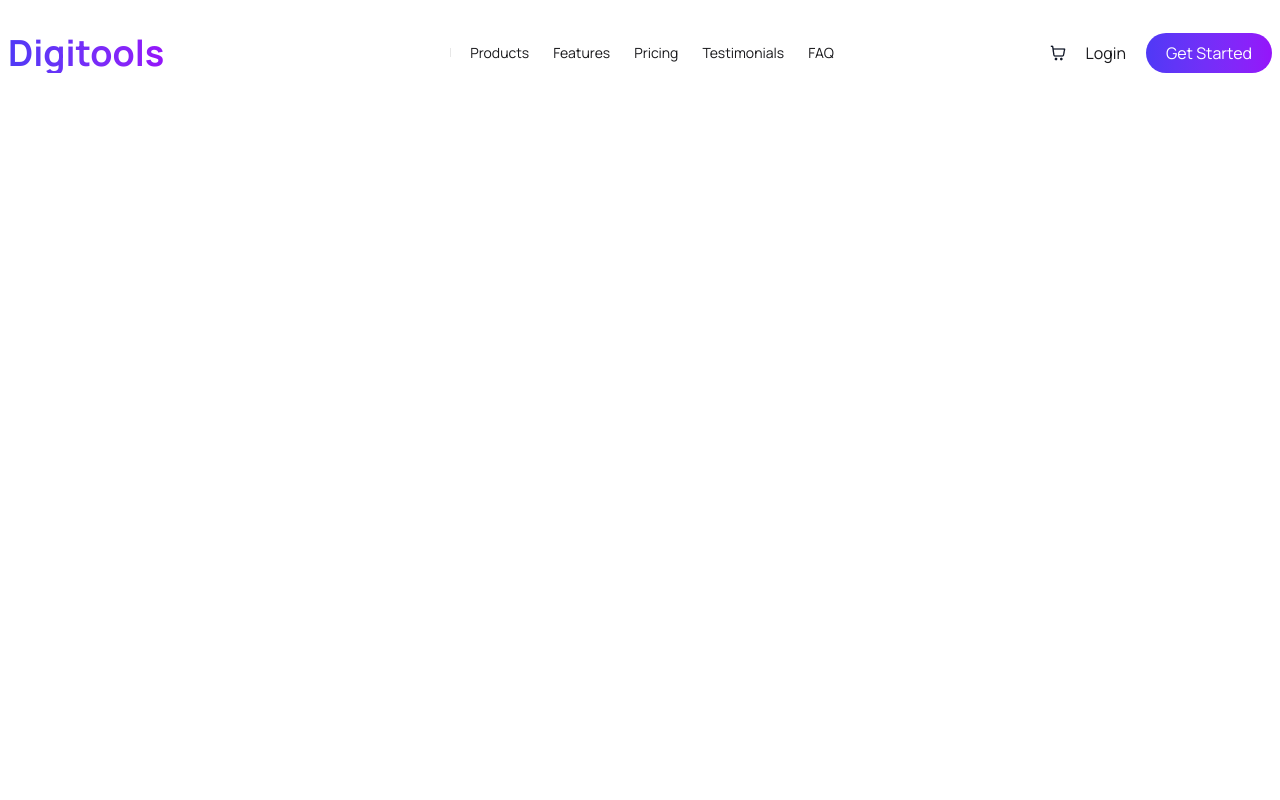
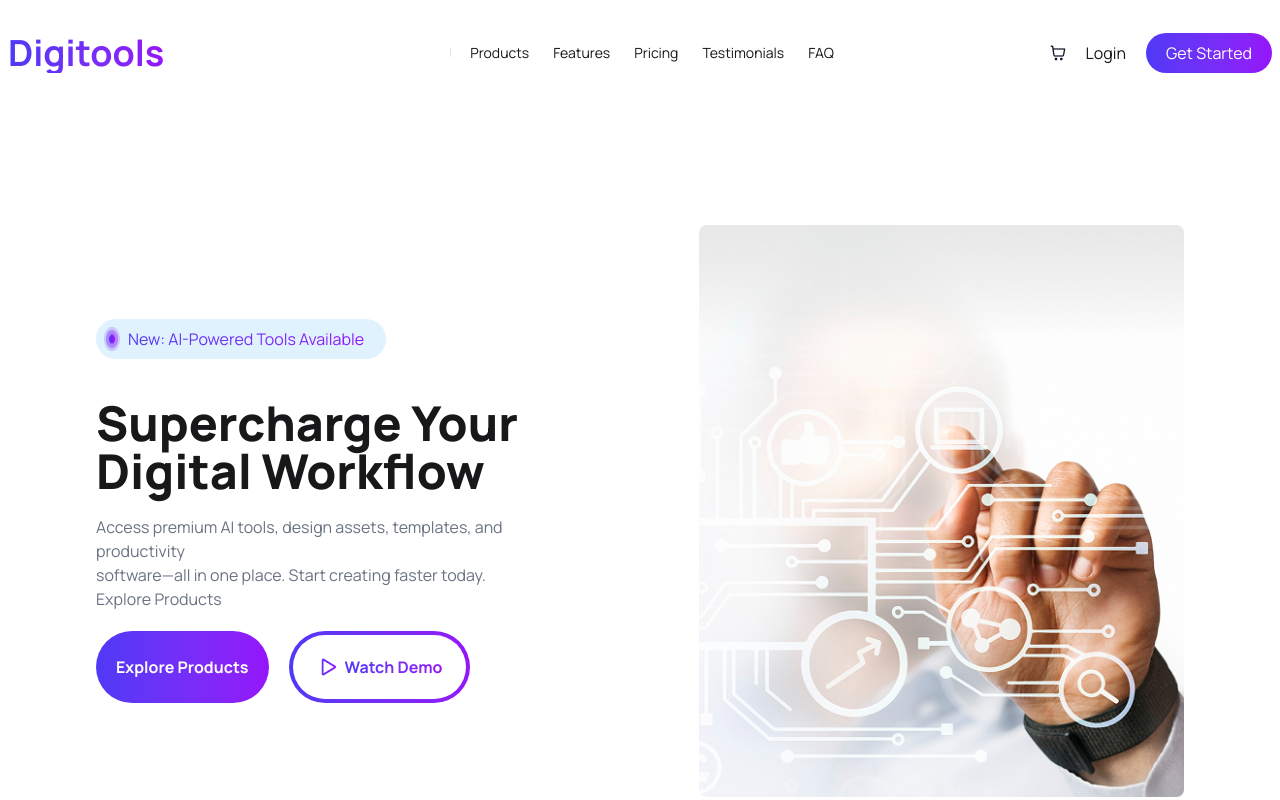
Before and after one commit to mdmarufhossain1103-ship-it/Assignment-6, a React (Vite) app: page / in a window 1280 px wide. Built offline with nearby package versions, Linux system fonts and the light colour scheme.

Commit message:
Added hero section

```diff
--- a/src/App.jsx
+++ b/src/App.jsx
@@ -1,6 +1,6 @@
 import './App.css'
 import Navbar from './Components/navbar/Navbar'
-// import Hero from './Components/hero/Hero'
+import Hero from './Components/hero/Hero'
 // import User from './Components/user/User'
 // import Tools from './Components/tools/Tools'
 // import { Suspense } from 'react'
@@ -21,8 +21,8 @@ function App() {
   return (
     <>
     <Navbar></Navbar>
-    {/* <Hero></Hero>
-    <User></User>
+    <Hero></Hero>
+    {/* <User></User>
     <Suspense fallback={<p>Data is loading</p>}>
       <Tools modelPromise={modelPromise} cart={cart} setCart={setCart}></Tools>
     </Suspense>
--- a/src/Components/hero/Hero.jsx
+++ b/src/Components/hero/Hero.jsx
@@ -1,36 +1,36 @@
-// import React from 'react';
-// import group5 from '../../assets/products/Group 5.png'
-// import playBtn from '../../assets/Play.png'
-// import heroImg from '../../assets/banner.png'
-// const Hero = () => {
-//     return (
-//         <div className='max-w-[85%] mx-auto mt-30'>
-//          <div className='flex gap-30'>
-//             <div className='flex flex-col justify-center'>
-//                 <div className='flex gap-2 bg-sky-100 max-w-[60%] p-2 rounded-full mb-10'>
-//                 <img src={group5} alt="" />
-//                 <p className="text-transparent bg-clip-text bg-linear-to-r from-[#4F39F6] to-[#9514FA] overflow-hidden">New: AI-Powered Tools Available</p>
-//                 </div>
-//                 <div>
-//                 <h2 className='text-5xl font-extrabold mb-5'>Supercharge Your <br /> Digital Workflow</h2>
-//                 <p className='text-gray-500 mb-5'>Access premium AI tools, design assets, templates, and productivity <br /> software—all in one place. Start creating faster today. <br /> Explore Products</p>
-//                 </div>
-//                 <div className='flex gap-5'>
-//                 <button className='text-white bg-linear-to-r from-[#4F39F6] to-[#9514FA] p-5 rounded-full font-bold cursor-pointer'>Explore Products</button>
-//                 <div className='p-1 bg-linear-to-r from-[#4F39F6] to-[#9514FA] rounded-full cursor-pointer'>
-//                 <div className='flex items-center gap-2 bg-white px-6 py-5 rounded-full '>
-//                 <img src={playBtn} alt="" />
-//                 <button className='font-bold text-transparent bg-clip-text bg-linear-to-r from-[#4F39F6] to-[#9514FA] cursor-pointer'>Watch Demo</button>
-//                 </div>
-//                 </div>
-//             </div>
-//          </div>
-//          <div>
-//             <img src={heroImg} alt="" />
-//          </div>
-//          </div>
-//         </div>
-//     );
-// };
+import React from 'react';
+import group5 from '../../assets/products/Group 5.png'
+import playBtn from '../../assets/Play.png'
+import heroImg from '../../assets/banner.png'
+const Hero = () => {
+    return (
+        <div className='max-w-[85%] mx-auto mt-30'>
+         <div className='flex gap-30'>
+            <div className='flex flex-col justify-center'>
+                <div className='flex gap-2 bg-sky-100 max-w-[60%] p-2 rounded-full mb-10'>
+                <img src={group5} alt="" />
+                <p className="text-transparent bg-clip-text bg-linear-to-r from-[#4F39F6] to-[#9514FA] overflow-hidden">New: AI-Powered Tools Available</p>
+                </div>
+                <div>
+                <h2 className='text-5xl font-extrabold mb-5'>Supercharge Your <br /> Digital Workflow</h2>
+                <p className='text-gray-500 mb-5'>Access premium AI tools, design assets, templates, and productivity <br /> software—all in one place. Start creating faster today. <br /> Explore Products</p>
+                </div>
+                <div className='flex gap-5'>
+                <button className='text-white bg-linear-to-r from-[#4F39F6] to-[#9514FA] p-5 rounded-full font-bold cursor-pointer'>Explore Products</button>
+                <div className='p-1 bg-linear-to-r from-[#4F39F6] to-[#9514FA] rounded-full cursor-pointer'>
+                <div className='flex items-center gap-2 bg-white px-6 py-5 rounded-full '>
+                <img src={playBtn} alt="" />
+                <button className='font-bold text-transparent bg-clip-text bg-linear-to-r from-[#4F39F6] to-[#9514FA] cursor-pointer'>Watch Demo</button>
+                </div>
+                </div>
+            </div>
+         </div>
+         <div>
+            <img src={heroImg} alt="" />
+         </div>
+         </div>
+        </div>
+    );
+};
 
-// export default Hero;
+export default Hero;
```
